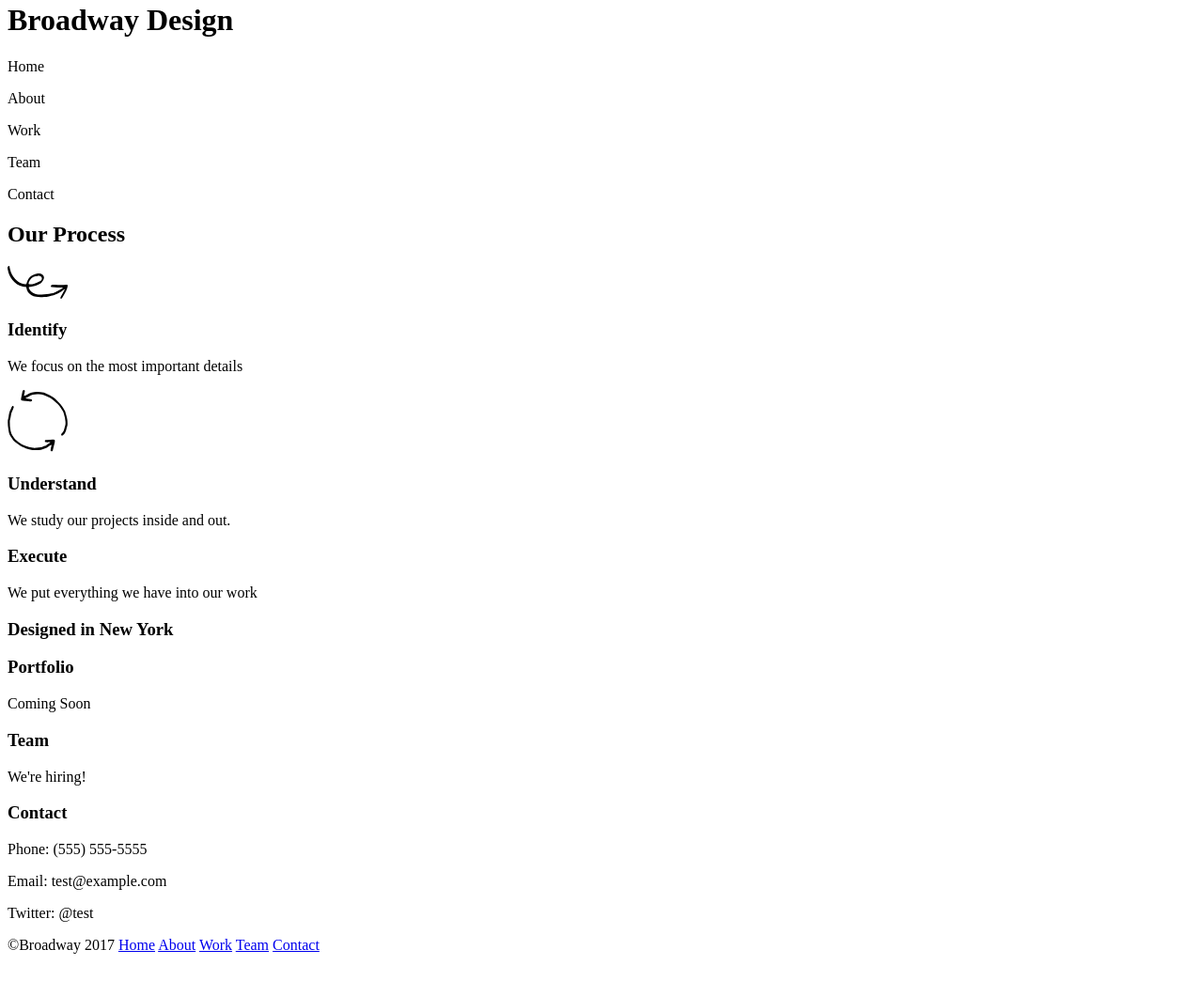
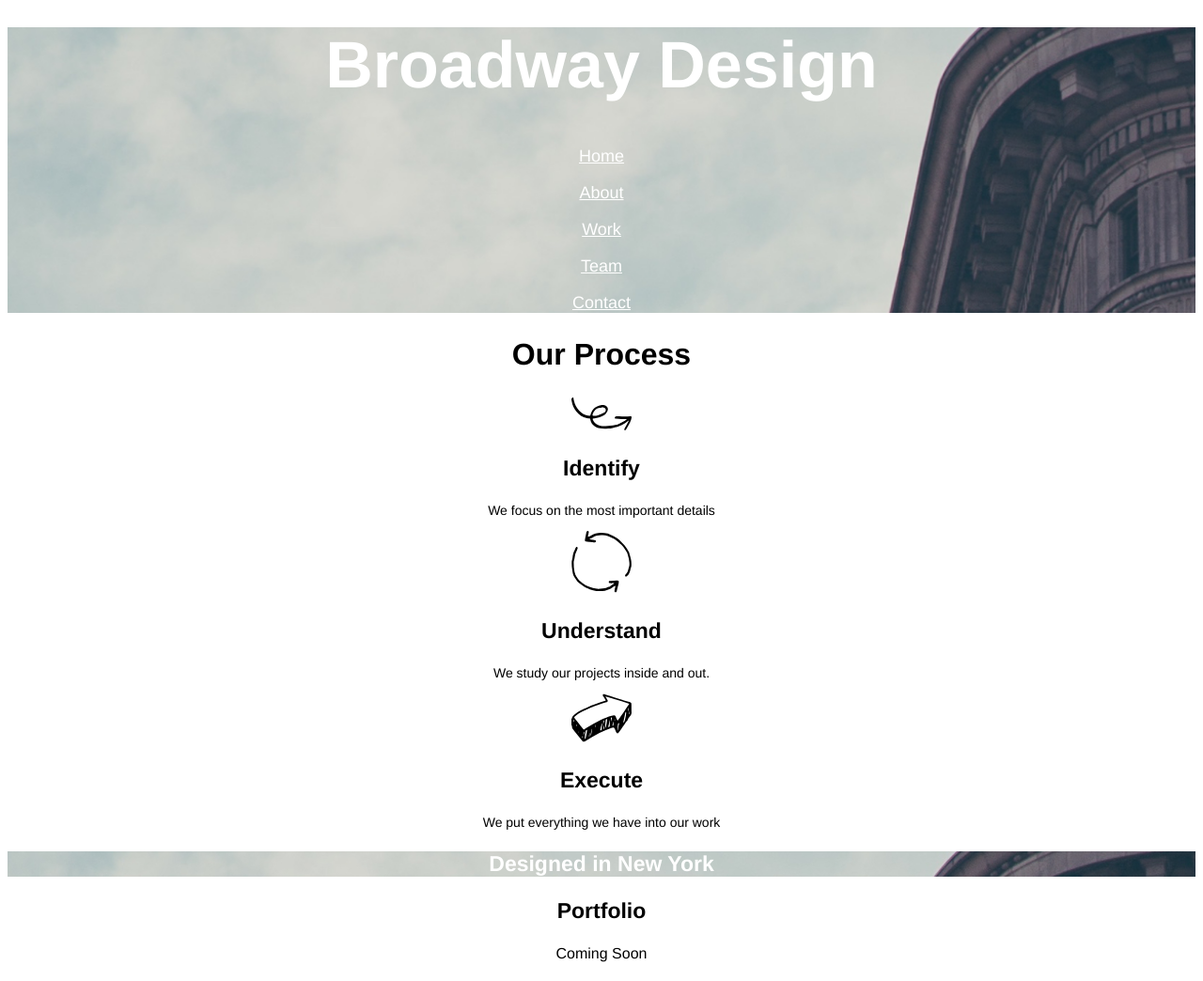
Before and after one commit to Crue207/broadway, a plain HTML site: page index.html in a window 1280 px wide. Shown: the part 18-1062 px from the top of the page at 94% size. Before the commit the page ends 1041 px from the top, so only its background shows below. Drawn offline with Linux system fonts and the light colour scheme.

Commit message:
final edits

```diff
--- a/index.html
+++ b/index.html
@@ -6,49 +6,48 @@
     <link href="resources/css/style.css" type="text/css" rel="stylesheet">
   </head>
   <body>
+    <div class="header">
     <h1>Broadway Design</h1>
     <nav>
-      <p>Home</p>
-      <p>About</p>
-      <p>Work</p>
-      <p>Team</p>
-      <p>Contact</p>
+      <p><a href="#">Home</a></p>
+      <p><a href="#about">About</a></p>
+      <p><a href="#work">Work</a></p>
+      <p><a href="#team">Team</a></p>
+      <p><a href="#contact">Contact</a></p>
     </nav>
+  </div>
+    <div id="about">
       <h2>Our Process</h2>
-      <div class="identify">
           <img src="resources/icons/identify.svg" />
           <h3>Identify</h3>
           <p>We focus on the most important details</p>
-      </div>
-      <div class="understand">
           <img src="resources/icons/understand.svg" />
           <h3>Understand</h3>
           <p>We study our projects inside and out.</p>
-      </div>
-      <div class="execute">
-        <im scr="resources/icons/execute.svg" />
+          <img src="resources/icons/execute.svg" />
           <h3>Execute</h3>
           <p>We put everything we have into our work</p>
       </div>
-      <div class="design">
+      <section class="design">
         <h3>Designed in New York<h3>
-      </div>
+      </section>
       <div class="links">
-        <h3>Portfolio</h3>
+        <h3 id="work">Portfolio</h3>
         <p>Coming Soon</p>
-        <h3>Team</h3>
+        <h3 id="team">Team</h3>
         <p>We're hiring!</p>
-        <h3>Contact</h3>
+        <h3 id="contact">Contact</h3>
         <p>Phone: (555) 555-5555</p>
         <p>Email: test@example.com</p>
         <p>Twitter: @test</p>
       </div>
       <footer>
-        <span id="copy">&copy;Broadway 2017</span>
+        <span id="copy">&copy; Broadway 2017</span>
         <span><a href="#">Home</a></span>
-        <span><a href="#">About</a></span>
-        <span><a href="#Portfolio">Work</a></span>
-        <span><a href="#Team">Team</a><span>
-          <span><a href="#Contact">Contact</a></span>
+        <span><a href="#about">About</a></span>
+        <span><a href="#work">Work</a></span>
+        <span><a href="#team">Team</a><span>
+        <span><a href="#contact">Contact</a></span>
+      </footer>
   </body>
 </html>
--- a/resources/css/style.css
+++ b/resources/css/style.css
@@ -0,0 +1,53 @@
+body {
+  text-align: center;
+  font-family: Helvetica, sans-serif;
+}
+
+.header {
+  background-image: url("../images/the-flatiron-building.png");
+  background-size: cover;
+  color: white;
+}
+
+h1 {
+  font-size: 70px;
+  font-weight: bold;
+}
+
+h2 {
+  font-size: 32px;
+  font-weight: bold;
+}
+
+h3 {
+  font-size: 23px;
+  font-weight: bold;
+}
+
+nav {
+  font-size: 18px;
+}
+
+nav a {
+  color: white;
+}
+
+#about p {
+  font-size: 14px;
+}
+
+.design {
+  color: white;
+  background-image: url("../images/the-flatiron-building.png");
+}
+
+footer {
+  font-size: 11px;
+  color: white;
+  background-color: dimgray;
+  text-align: left;
+}
+
+footer a {
+  color: white;
+}
```
Lines whose indentation alone changed are shown as unchanged.
